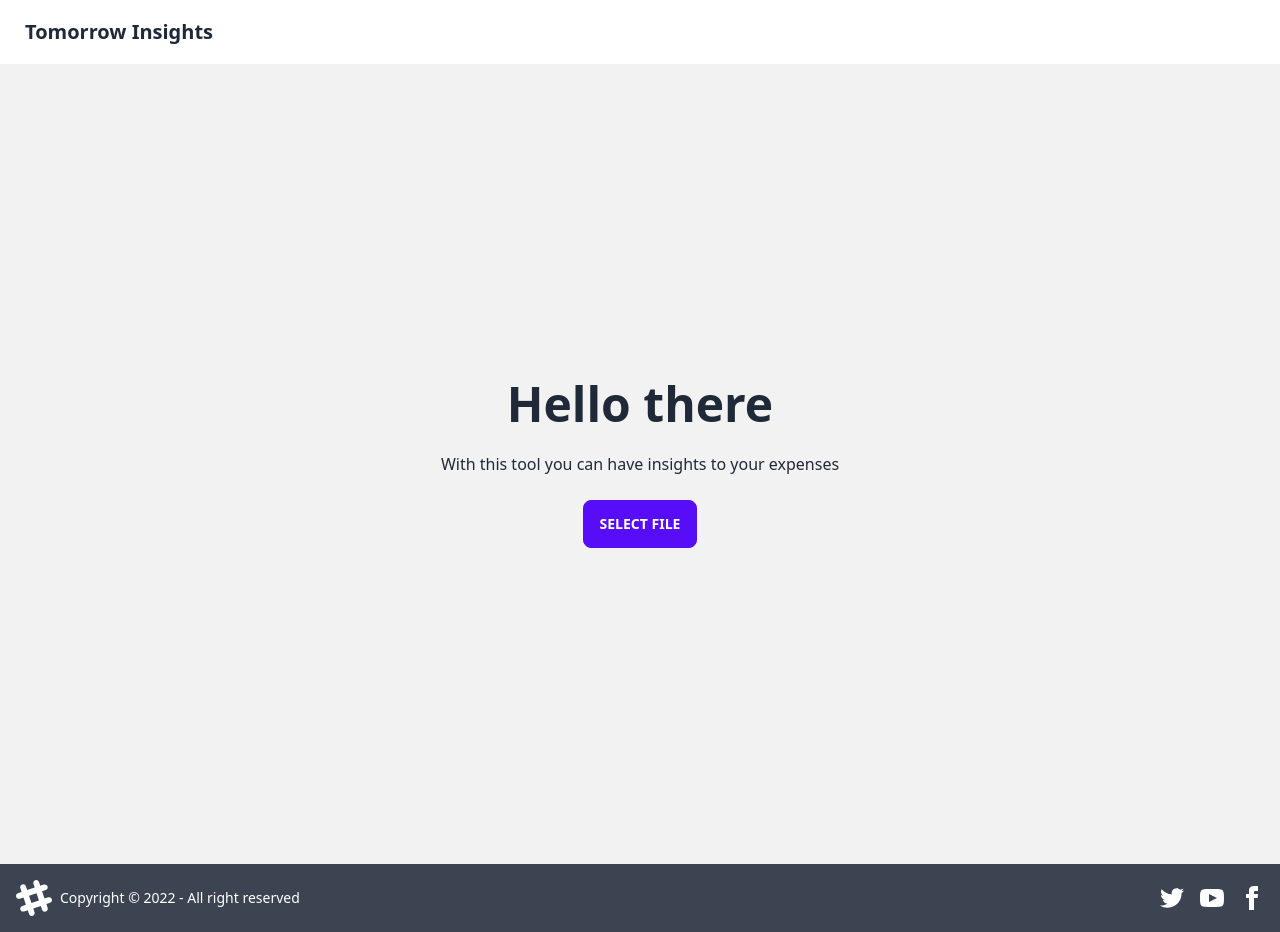
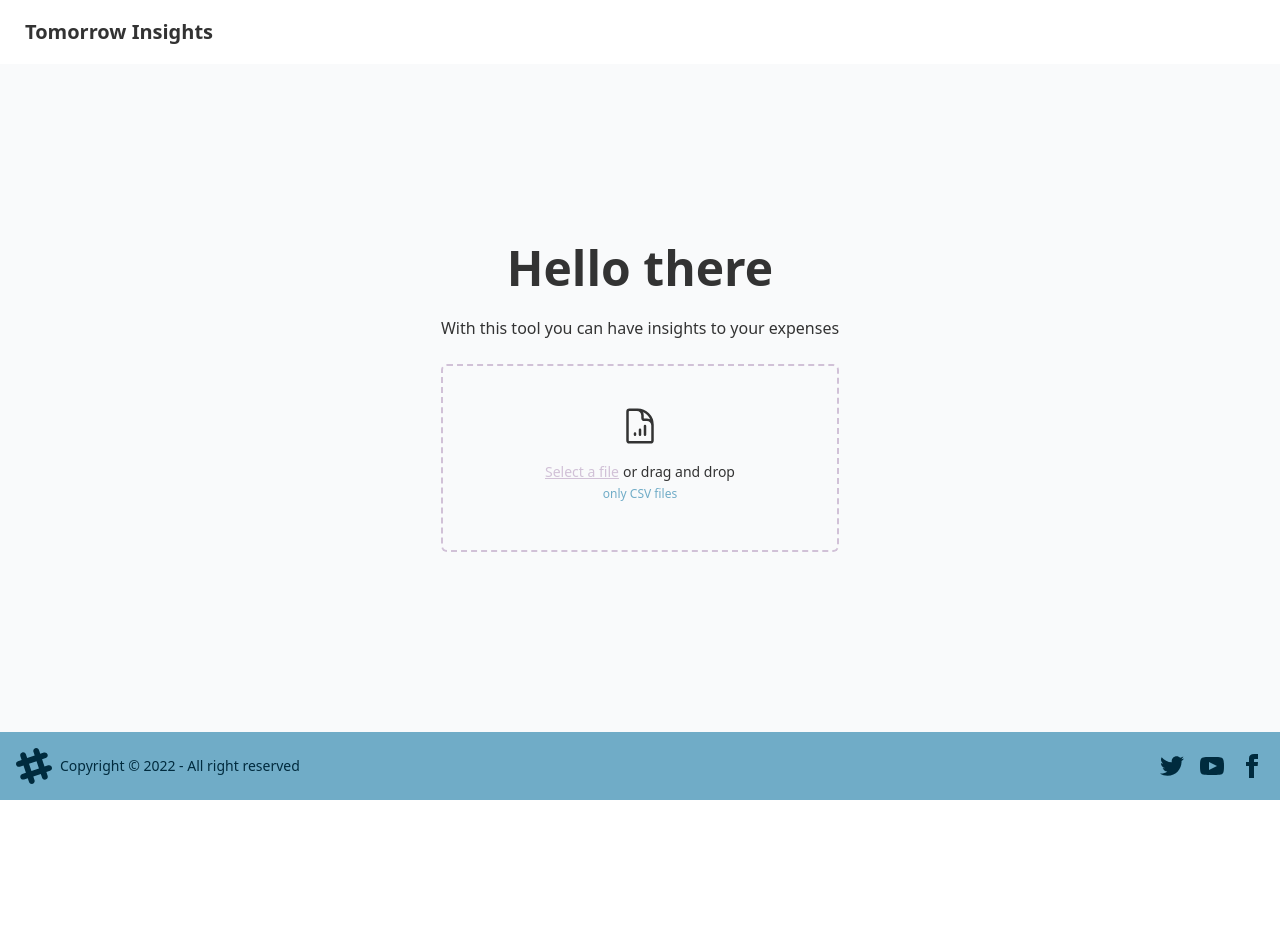
Before and after one commit to tmwrnr/tomorrow-insights, a Next.js app: page / in a window 1280 px wide. After the commit the page ends 800 px from the top, so only its background shows below. Built offline with nearby package versions, Linux system fonts and the light colour scheme.

Commit message:
Add papaparse

```diff
--- /dev/null
+++ b/components/file-fropzone.tsx
@@ -0,0 +1,46 @@
+import { DocumentChartBarIcon } from "@heroicons/react/24/outline";
+import clsx from "clsx";
+import React from "react";
+import { useDropzone } from "react-dropzone";
+
+type Props = {
+  onDrop: (acceptedFiles: File[]) => void;
+};
+const FileDropzone: React.FC<Props> = ({ onDrop }) => {
+  const { getRootProps, getInputProps, isDragActive } = useDropzone({
+    onDrop,
+    accept: { "text/csv": [".csv"] },
+  });
+
+  return (
+    <div
+      {...getRootProps()}
+      className={clsx(
+        {
+          "border-primary-focus bg-primary": isDragActive,
+          "border-primary": !isDragActive,
+        },
+        "flex justify-center rounded-md border-2 border-dashed px-6 pt-10 pb-12"
+      )}
+    >
+      <input {...getInputProps()} className="sr-only" />
+      <div className="space-y-1 text-center">
+        <DocumentChartBarIcon className="mx-auto mb-4 h-10 w-10" />
+        <div className=" flex text-sm">
+          <span
+            className={clsx("link", {
+              "text-primary": !isDragActive,
+              "text-primary-content": isDragActive,
+            })}
+          >
+            Select a file
+          </span>
+          <p className="pl-1">or drag and drop</p>
+        </div>
+        <p className="text-xs text-neutral">only CSV files</p>
+      </div>
+    </div>
+  );
+};
+
+export default FileDropzone;
--- /dev/null
+++ b/lib/csvToJson.ts
@@ -0,0 +1,15 @@
+import { parse } from "papaparse";
+
+export async function csvToJson<T>(file: File): Promise<T[]> {
+  return new Promise((resolve, reject) => {
+    parse<T>(file, {
+      header: true,
+      complete(results) {
+        if (results.errors.length < 0) {
+          reject("Error parsing file");
+        }
+        resolve(results.data);
+      },
+    });
+  });
+}
--- a/package.json
+++ b/package.json
@@ -9,14 +9,20 @@
     "lint": "next lint"
   },
   "dependencies": {
+    "@heroicons/react": "^2.0.10",
+    "@tailwindcss/forms": "^0.5.2",
+    "clsx": "^1.2.1",
     "daisyui": "^2.24.0",
     "next": "12.2.5",
+    "papaparse": "^5.3.2",
     "react": "18.2.0",
     "react-dom": "18.2.0",
     "react-dropzone": "^14.2.2"
   },
   "devDependencies": {
+    "@tailwindcss/typography": "^0.5.4",
     "@types/node": "18.7.14",
+    "@types/papaparse": "^5.3.4",
     "@types/react": "18.0.18",
     "@types/react-dom": "18.0.6",
     "autoprefixer": "^10.4.8",
--- a/pages/index.tsx
+++ b/pages/index.tsx
@@ -1,22 +1,36 @@
 import type { NextPage } from "next";
+import { useCallback } from "react";
+
+import FileDropzone from "../components/file-fropzone";
+import { csvToJson } from "../lib/csvToJson";
+import { Transaction } from "../types/tomorrow";
 
 const Home: NextPage = () => {
+  const onDrop = useCallback(async (acceptedFiles: File[]) => {
+    const convertedFiles = await Promise.all(
+      acceptedFiles.map(csvToJson<Transaction>)
+    );
+    console.log({ convertedFiles });
+  }, []);
+
   return (
-    <>
+    <div className="flex min-h-screen flex-col">
       <header className="">
         <div className="navbar bg-base-100">
           <a className="btn btn-ghost text-xl normal-case">Tomorrow Insights</a>
         </div>
       </header>
-      <main>
-        <div className="hero min-h-screen bg-base-200">
+      <main className="flex grow">
+        <div className=" hero grow bg-base-200 py-32">
           <div className="hero-content text-center">
             <div className="max-w-md">
               <h1 className="text-5xl font-bold">Hello there</h1>
               <p className="py-6">
                 With this tool you can have insights to your expenses
               </p>
-              <button className="btn btn-primary">Select File</button>
+              <form>
+                <FileDropzone onDrop={onDrop} />
+              </form>
             </div>
           </div>
         </div>
@@ -72,7 +86,7 @@ const Home: NextPage = () => {
           </a>
         </div>
       </footer>
-    </>
+    </div>
   );
 };
 
--- a/styles/Home.module.css
+++ /dev/null
@@ -1,129 +0,0 @@
-.container {
-  padding: 0 2rem;
-}
-
-.main {
-  min-height: 100vh;
-  padding: 4rem 0;
-  flex: 1;
-  display: flex;
-  flex-direction: column;
-  justify-content: center;
-  align-items: center;
-}
-
-.footer {
-  display: flex;
-  flex: 1;
-  padding: 2rem 0;
-  border-top: 1px solid #eaeaea;
-  justify-content: center;
-  align-items: center;
-}
-
-.footer a {
-  display: flex;
-  justify-content: center;
-  align-items: center;
-  flex-grow: 1;
-}
-
-.title a {
-  color: #0070f3;
-  text-decoration: none;
-}
-
-.title a:hover,
-.title a:focus,
-.title a:active {
-  text-decoration: underline;
-}
-
-.title {
-  margin: 0;
-  line-height: 1.15;
-  font-size: 4rem;
-}
-
-.title,
-.description {
-  text-align: center;
-}
-
-.description {
-  margin: 4rem 0;
-  line-height: 1.5;
-  font-size: 1.5rem;
-}
-
-.code {
-  background: #fafafa;
-  border-radius: 5px;
-  padding: 0.75rem;
-  font-size: 1.1rem;
-  font-family: Menlo, Monaco, Lucida Console, Liberation Mono, DejaVu Sans Mono,
-    Bitstream Vera Sans Mono, Courier New, monospace;
-}
-
-.grid {
-  display: flex;
-  align-items: center;
-  justify-content: center;
-  flex-wrap: wrap;
-  max-width: 800px;
-}
-
-.card {
-  margin: 1rem;
-  padding: 1.5rem;
-  text-align: left;
-  color: inherit;
-  text-decoration: none;
-  border: 1px solid #eaeaea;
-  border-radius: 10px;
-  transition: color 0.15s ease, border-color 0.15s ease;
-  max-width: 300px;
-}
-
-.card:hover,
-.card:focus,
-.card:active {
-  color: #0070f3;
-  border-color: #0070f3;
-}
-
-.card h2 {
-  margin: 0 0 1rem 0;
-  font-size: 1.5rem;
-}
-
-.card p {
-  margin: 0;
-  font-size: 1.25rem;
-  line-height: 1.5;
-}
-
-.logo {
-  height: 1em;
-  margin-left: 0.5rem;
-}
-
-@media (max-width: 600px) {
-  .grid {
-    width: 100%;
-    flex-direction: column;
-  }
-}
-
-@media (prefers-color-scheme: dark) {
-  .card,
-  .footer {
-    border-color: #222;
-  }
-  .code {
-    background: #111;
-  }
-  .logo img {
-    filter: invert(1);
-  }
-}
--- a/tailwind.config.js
+++ b/tailwind.config.js
@@ -7,5 +7,12 @@ module.exports = {
   theme: {
     extend: {},
   },
-  plugins: [require("daisyui")],
+  daisyui: {
+    themes: ["pastel"],
+  },
+  plugins: [
+    require("@tailwindcss/typography"),
+    require("@tailwindcss/forms"),
+    require("daisyui"),
+  ],
 };
--- /dev/null
+++ b/types/tomorrow.ts
@@ -0,0 +1,40 @@
+export type AccountType = "Hauptkonto" | "Pockets" | "Partner*innenkonto";
+export type BookingType = "Gutschrift" | "Lastschrift" | "Kartenzahlung";
+export type Category =
+  | "Andere"
+  | "Bargeld"
+  | "Bildung"
+  | "Elektronik"
+  | "Familie & Freunde"
+  | "Freizeit & Medien"
+  | "Gastronomie"
+  | "Gehalt"
+  | "Geschäftliches"
+  | "Gesundheit & Drogerie"
+  | "Gutschrift"
+  | "Haushalt"
+  | "Investments"
+  | "Lastschrift"
+  | "Lebensmittel"
+  | "Reisen"
+  | "Shopping"
+  | "Sparen"
+  | "Spenden"
+  | "Steuern"
+  | "Transport"
+  | "Versicherung"
+  | "Überweisung";
+
+export type Transaction = {
+  account_type: AccountType;
+  amount: string; // "1.200"
+  booking_date: string; // "2022-08-02"
+  booking_type: BookingType;
+  category: Category;
+  co2_footprint_in_grams: string; // "17.300"
+  currency: string;
+  description: string;
+  iban: string;
+  sender_or_recipient: string;
+  valuta_date: string; // "2022-08-02"
+};
```
Also changed, not shown: 2 other files (tests, documents, lock files or other folders).
